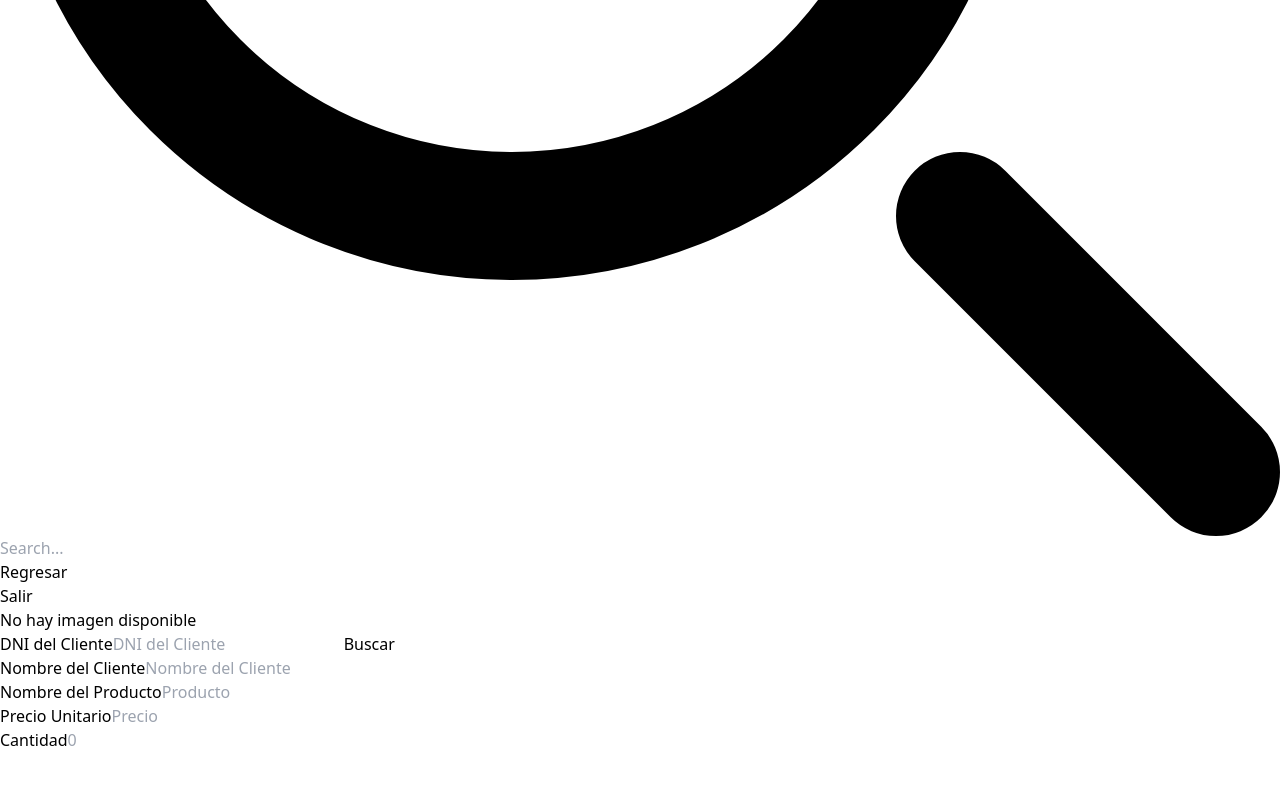
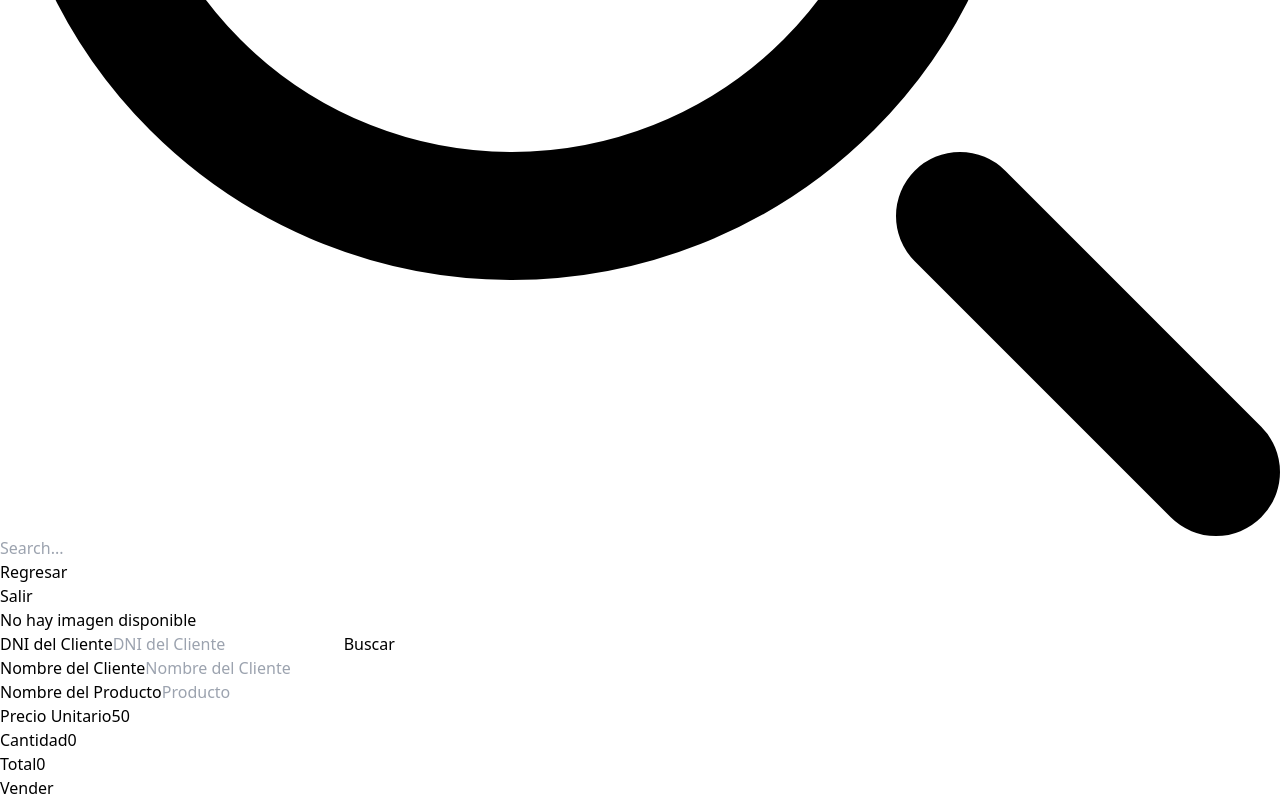
Before and after one commit to AndersonSantos97/farmared, a React (Vite) app: page /sale in a window 1280 px wide. Shown: the part 2303-3103 px from the top of the page. Before the commit the page ends 3055 px from the top, so only its background shows below. Built offline with nearby package versions, Linux system fonts and the light colour scheme.

Commit message:
Mas a las ventas

```diff
--- a/src/screens/SalesScreen.tsx
+++ b/src/screens/SalesScreen.tsx
@@ -5,8 +5,9 @@ import React,{useState} from "react"
 
         const [searchQuery, setSearchQuery] = useState('');
         const [productName, setProductName] = useState('');
-        const [unitaryPrice, setUnitaryPrice] = useState('');
+        const [unitaryPrice, setUnitaryPrice] = useState(50);
         const [productImg, setProductImg] = useState('');
+        const [productId, setProductId] = useState('');
         const [searchCli, setSearchCli] = useState('');
         const [clieName, setClieName] = useState('');
         const [clieDni, setClieDni] = useState('');
@@ -44,6 +45,15 @@ import React,{useState} from "react"
                 alert('No se encontro el cliente');
             }
         };
+
+        const [quantity, SetQuantity] = useState(0);
+        const [total, setTotal] = useState(0);
+
+        const handleQuantityChange = (e: { target: { value: any; }; }) => {
+            const newQuantity = e.target.value;
+            SetQuantity(newQuantity);
+            setTotal(newQuantity * unitaryPrice);
+        }
 
         return(
             <>
@@ -133,6 +143,7 @@ import React,{useState} from "react"
                                         className="bg-gray-50 border border-gray-300 text-gray-900 text-sm rounded-lg focus:ring-blue-500 focus:border-blue-500 block w-full p-2.5 dark:bg-gray-700 dark:border-gray-600 dark:placeholder-gray-400 dark:text-white dark:focus:ring-blue-500 dark:focus:border-blue-500" placeholder="Nombre del Cliente" required />
                                     </div>
                                 </div>
+
                                 <div>
                                     <div>
                                         <label htmlFor="product-name" className="block mb-2 text-sm font-medium text-black dark:text-blue-600">Nombre del Producto</label>
@@ -156,8 +167,23 @@ import React,{useState} from "react"
 
                                 <div>
                                     <div>
-                                    <label htmlFor="quantity" className="block mb-2 text-sm font-medium text-gray-900 dark:text-blue-600">Cantidad</label>
-                                    <input type="number" id="quantity" aria-describedby="helper-text-explanation" className="bg-gray-50 border border-gray-300 text-gray-900 text-sm rounded-lg focus:ring-blue-500 focus:border-blue-500 block w-full p-2.5 dark:bg-gray-700 dark:border-gray-600 dark:placeholder-gray-400 dark:text-white dark:focus:ring-blue-500 dark:focus:border-blue-500" placeholder="0" required />
+                                        <label htmlFor="quantity" className="block mb-2 text-sm font-medium text-gray-900 dark:text-blue-600">Cantidad</label>
+                                        <input type="number" id="quantity" value={quantity} onChange={handleQuantityChange} aria-describedby="helper-text-explanation" className="bg-gray-50 border border-gray-300 text-gray-900 text-sm rounded-lg focus:ring-blue-500 focus:border-blue-500 block w-full p-2.5 dark:bg-gray-700 dark:border-gray-600 dark:placeholder-gray-400 dark:text-white dark:focus:ring-blue-500 dark:focus:border-blue-500" placeholder="0" required />
+                                    </div>
+                                </div>
+
+                                <div>
+                                    <div>
+                                        <label htmlFor="total" className="block mb-2 text-sm font-medium text-gray-900 dark:text-blue-600">Total</label>
+                                        <input value={total} type="number" id="total" aria-describedby="helper-text-explanation" readOnly className="bg-gray-50 border border-gray-300 text-gray-900 text-sm rounded-lg focus:ring-blue-500 focus:border-blue-500 block w-full p-2.5 dark:bg-gray-700 dark:border-gray-600 dark:placeholder-gray-400 dark:text-white dark:focus:ring-blue-500 dark:focus:border-blue-500" placeholder="0" required />
+                                    </div>
+                                </div>
+
+                                <div>
+                                    <div>
+                                        <button  className="ml-2 p-2 bg-blue-500 text-white rounded">
+                                            Vender
+                                        </button>
                                     </div>
                                 </div>
 
```
